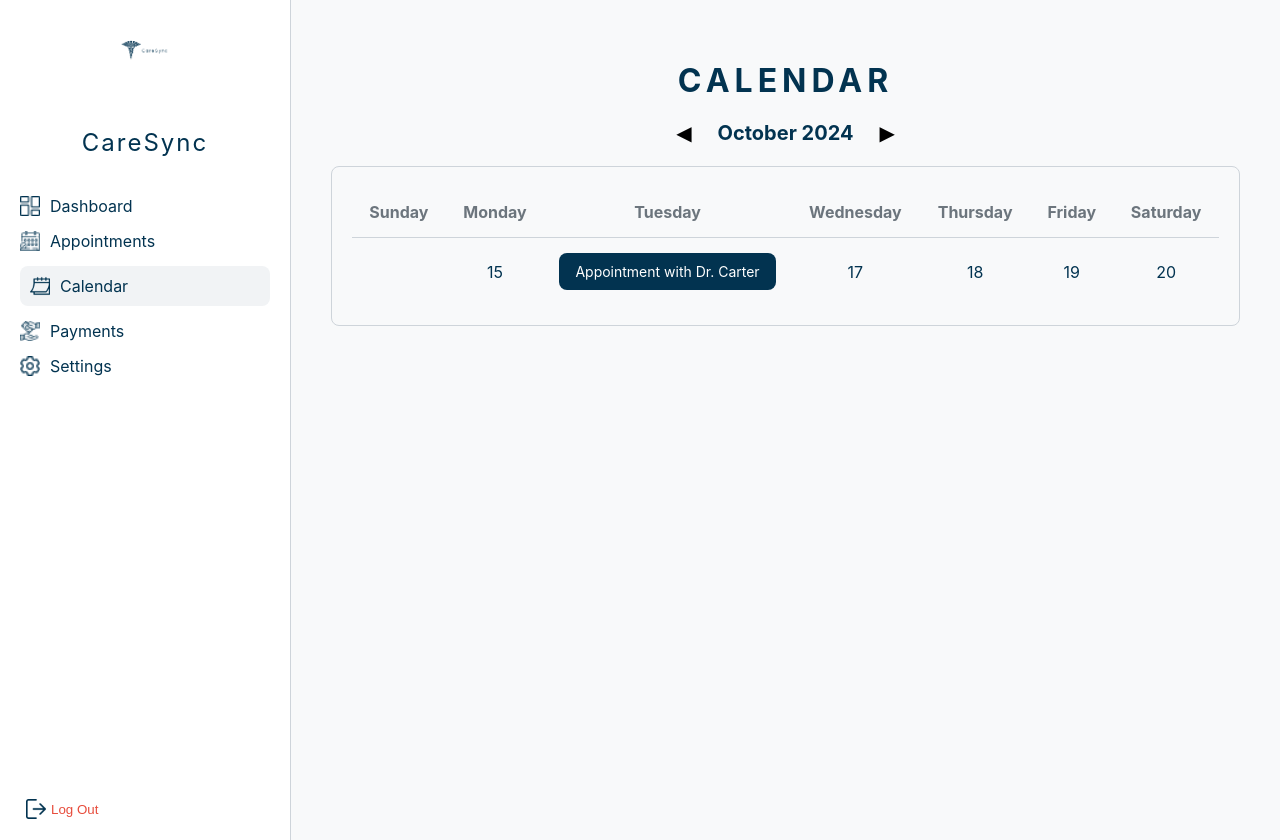
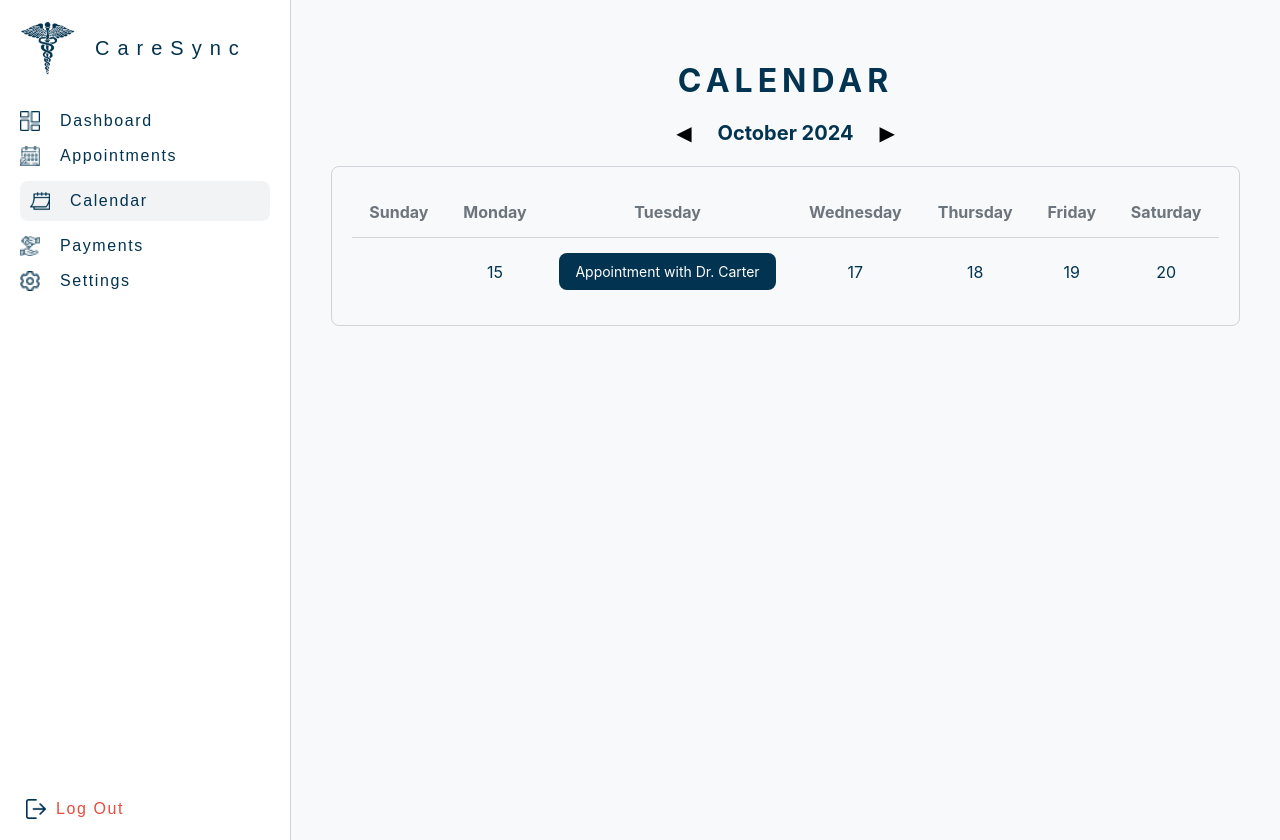
Before and after one commit to AbarquezMyk/IndustryElective-AppDev, a React (Create React App) app in the folder caresync/: page / in a window 1280 px wide. Built offline with nearby package versions, Linux system fonts and the light colour scheme.

Commit message:
Initial Commit of Calendar.jsx

```diff
--- a/caresync/src/components/Calendar.jsx
+++ b/caresync/src/components/Calendar.jsx
@@ -1,6 +1,6 @@
 import React, { useState } from 'react';
 import { Link } from 'react-router-dom';
-import logo from './img/logo.png';
+import logo from './img/Logo1.png';
 import dashboard from './img/dashboard.png';
 import appointment from './img/appointment-icon.png';
 import calendar from './img/calendar_icon.png';
@@ -18,12 +18,21 @@ const Sidebar = () => (
       flexDirection: 'column',
       justifyContent: 'space-between',
       borderRight: '1px solid #CED4DA',
-    height: '100vh'
+      height: '100vh',
+      fontFamily: 'Manjari, sans-serif', // Set uniform font for the sidebar
     }}>
-    <div style={{ textAlign: 'center' }}>
-      <img src={logo} alt="CareSync Logo" style={{ width: '60px', height: 'auto', marginBottom: '20px' }} />
-      <h3 style={{ fontWeight: '400', color: '#023350', fontSize: '24px', letterSpacing: '2px' }}>CareSync</h3>
+      <div style={{ display: 'flex', alignItems: 'center', marginBottom: '20px' }}>
+        <img src={logo} alt="Logo1" style={{ width: '55px', height: '55px', marginRight: '20px' }} />
+        <h2 style={{
+          color: '#023350',
+          fontSize: '20px',
+          fontWeight: 'normal', // Regular weight instead of bold
+          letterSpacing: '0.4em', // Set letter spacing to 40%
+        }}>
+          CareSync
+        </h2>
       </div>
+
       <ul style={{ listStyle: 'none', padding: '0', margin: '0' }}>
         {[
           { icon: dashboard, label: 'Dashboard', link: '/' },
@@ -38,24 +47,37 @@ const Sidebar = () => (
             alignItems: 'center',
             backgroundColor: item.highlighted ? '#F1F3F5' : 'transparent',
             borderRadius: item.highlighted ? '8px' : 'none',
-          padding: item.highlighted ? '10px' : '0'
+            padding: item.highlighted ? '10px' : '0',
+            letterSpacing: '0.1em' // Add letter spacing for menu items
           }}>
-          <img src={item.icon} alt={`${item.label} Icon`} style={{ width: '20px', height: '20px', marginRight: '10px' }} />
+            <img src={item.icon} alt={`${item.label} Icon`} style={{ width: '20px', height: '20px', marginRight: '20px' }} />
             <Link to={item.link} style={{ textDecoration: 'none', color: '#023350', fontSize: '16px' }}>{item.label}</Link>
           </li>
         ))}
       </ul>
+
       <div style={{ textAlign: 'center', marginTop: 'auto' }}>
         <button
           onClick={() => console.log("Logout")}
-        style={{ color: '#E74C3C', background: 'none', border: 'none', cursor: 'pointer', display: 'flex', alignItems: 'center' }}
+          style={{
+            color: '#E74C3C',
+            background: 'none',
+            border: 'none',
+            cursor: 'pointer',
+            display: 'flex',
+            alignItems: 'center',
+            letterSpacing: '0.1em', // Add letter spacing for Log Out
+            fontSize: '16px'
+          }}
         >
-        <img src={logout} alt="Logout Icon" style={{ width: '20px', height: '20px', marginRight: '5px' }} />
+          <img src={logout} alt="Logout Icon" style={{ width: '20px', height: '20px', marginRight: '10px' }} />
           Log Out
         </button>
       </div>
     </div>
 );
+
+
 
 // Calendar component
 const Calendar = () => {
```
Also changed, not shown: caresync/src/components/img/Logo1.png (added). Lines whose indentation alone changed are shown as unchanged.
